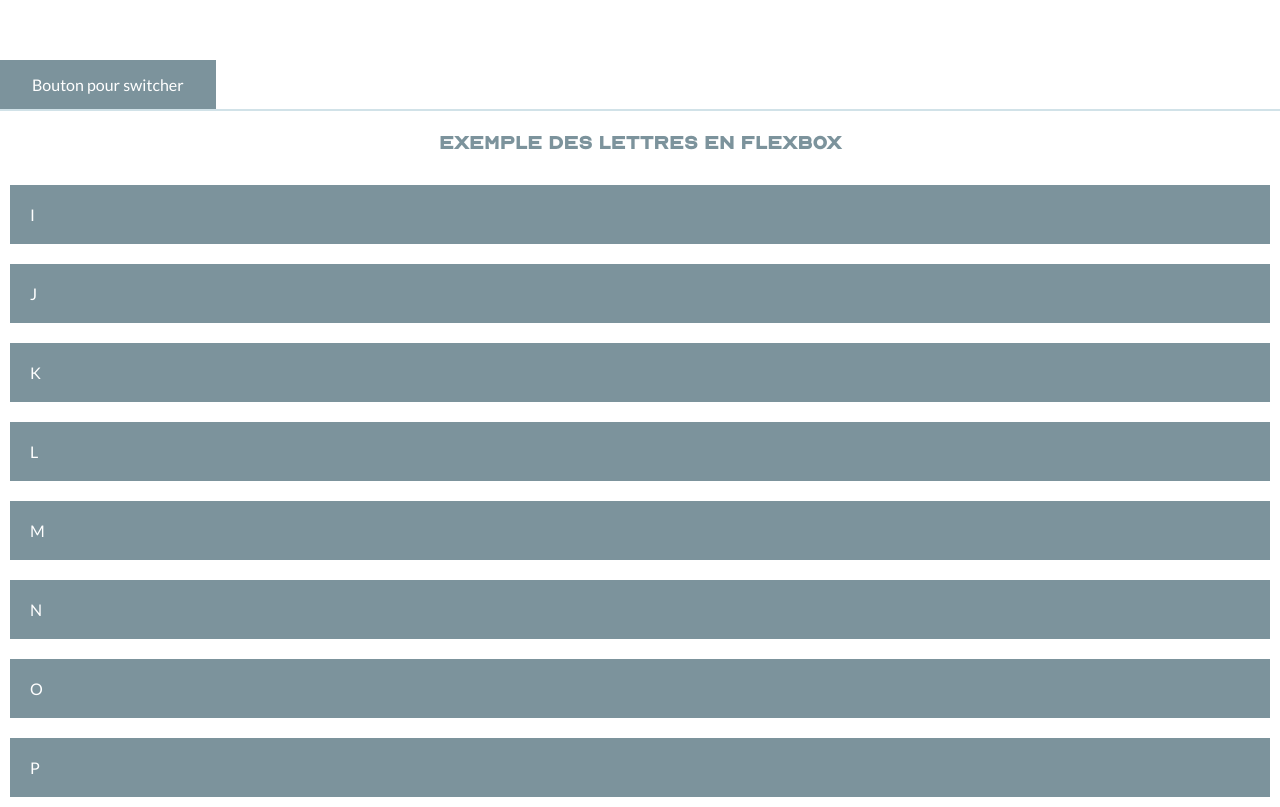
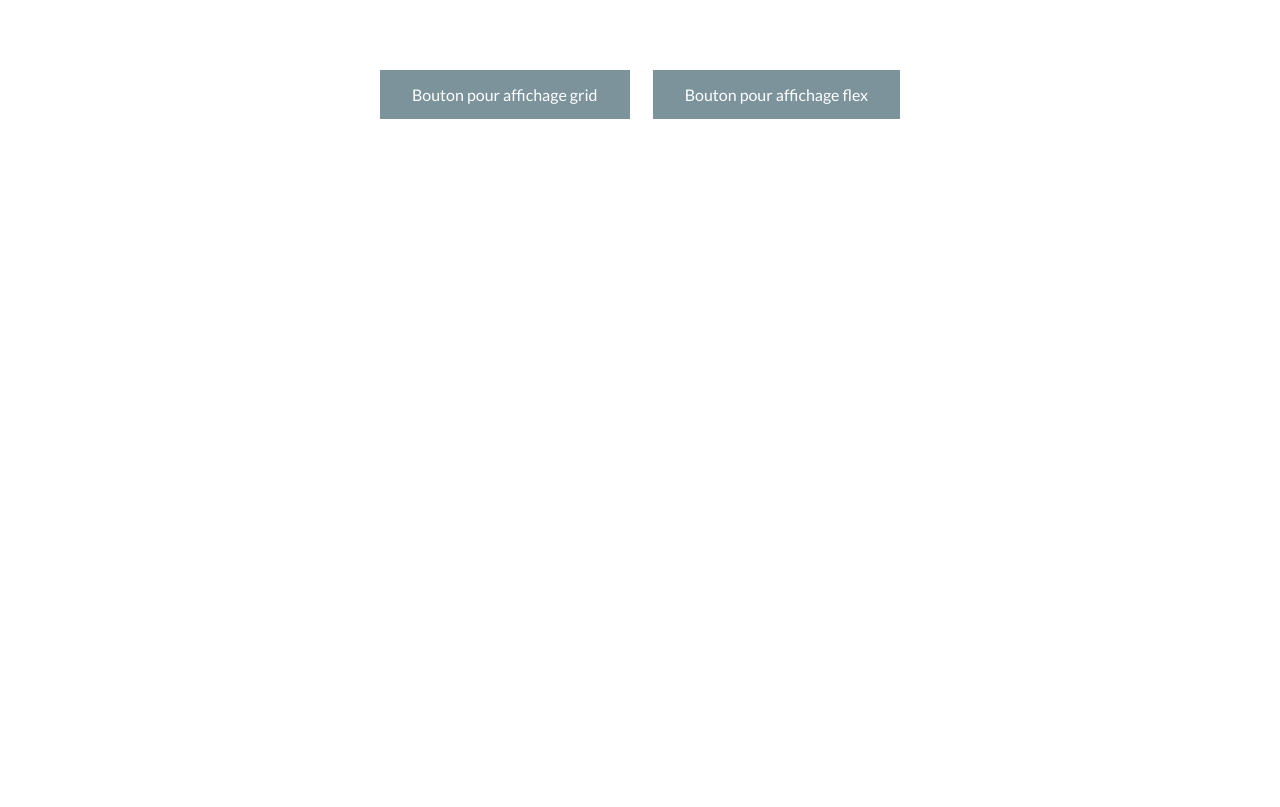
Before and after one commit to Fanny-S/M1-WD-2019-2020-CSS-project, a plain HTML site: page alphabet.html in a window 1280 px wide. Shown: the part 624-1431 px from the top of the page. After the commit the page ends 800 px from the top, so only its background shows below. Drawn offline with Linux system fonts and the light colour scheme; files whose address does not match are found by name.

Commit message:
Switch Grid/flex
Switch Grid/flex

```diff
--- a/alphabet.html
+++ b/alphabet.html
@@ -36,28 +36,14 @@
 
   </section>
 
-  <a class="btn">Bouton pour switcher</a>
 
+  <div class="CTA">
 
-  <section class="flexbox">
+       <a href="#" class="btn btn_grid">Bouton pour affichage grid</a>
 
-    <h2>Exemple des lettres en flexbox</h2>
+       <a href="#container" class="btn btn_flex">Bouton pour affichage flex</a>
 
-    <div id="container_flex">
-
-      <div class="box">I</div>
-      <div class="box">J</div>
-      <div class="box">K</div>
-      <div class="box">L</div>
-      <div class="box">M</div>
-      <div class="box">N</div>
-      <div class="box">O</div>
-      <div class="box">P</div>
-
-    </div>
-
-  </section>
-
+  </div>
 
 
 </body>
--- a/styles/master.css
+++ b/styles/master.css
@@ -19,6 +19,10 @@ section{
 h1,
 h2{
   font-family: "Optician-Sans";
+}
+
+.btn{
+
 }
 
 
@@ -191,7 +195,7 @@ img{
 }
 
 
-/*_____________Page alphabet - Grid_____________*/
+/*_____________Page alphabet - Grid & Flex_____________*/
 
 #container{
   display: grid;
@@ -204,11 +208,19 @@ img{
   color: #fff;
   padding: 20px;
   margin: 10px;
+  text-align: center;
 }
 
-
-#container_flex{
+#container:target {
   display: flex;
   flex-direction: column;
   justify-content: space-between;
 }
+
+.CTA{
+  text-align: center;
+}
+
+.CTA a{
+  margin: 10px;
+}
```
Also changed, not shown: index.html (line endings or trailing spaces).
